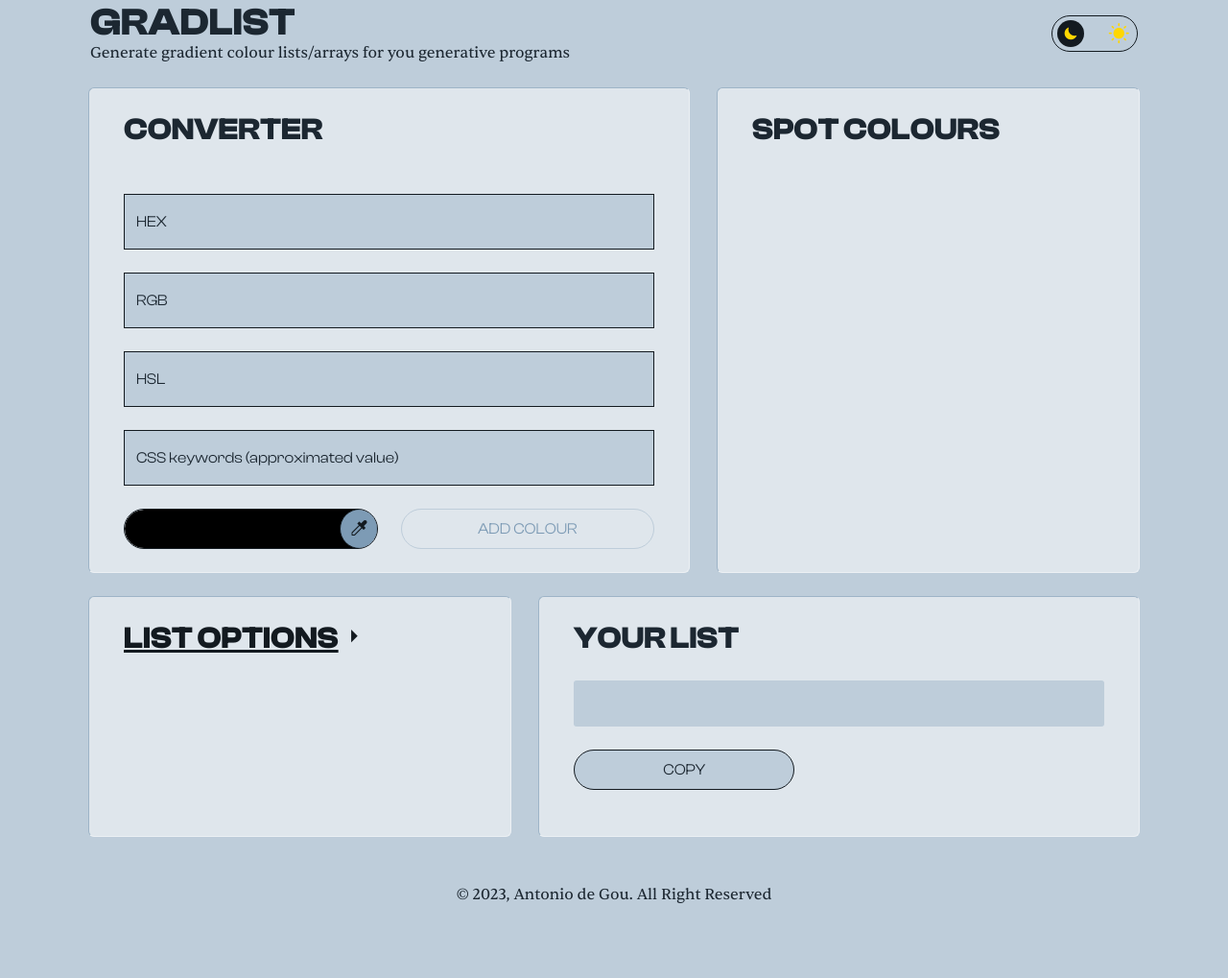
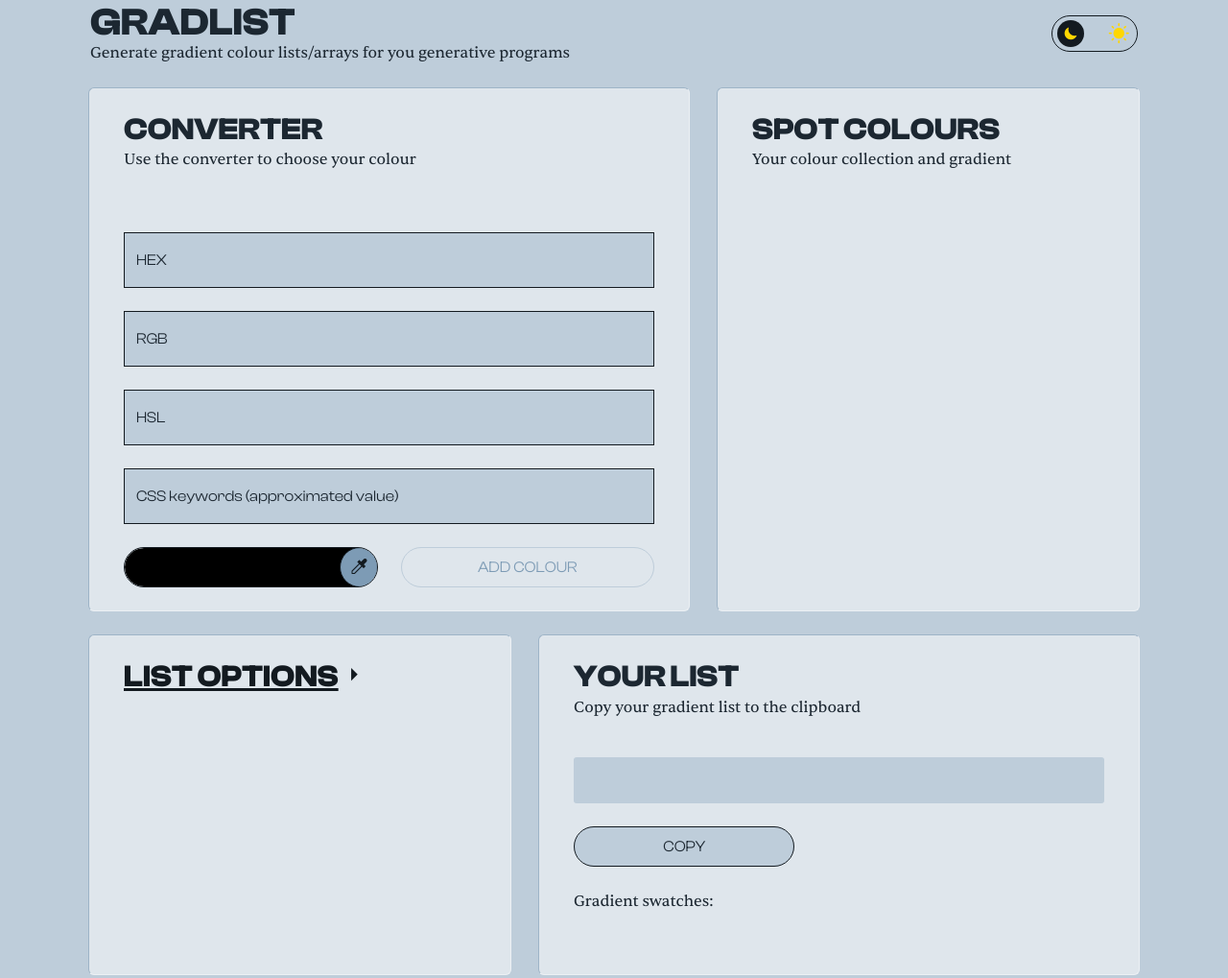
Before and after one commit to antoniodegou/gradlist-mod2b, a website built with Vite: page index.html in a window 1280 px wide. Shown: the part 21-1040 px from the top of the page at 96% size. Before the commit the page ends 989 px from the top, so only its background shows below. Built offline with nearby package versions, Linux system fonts and the light colour scheme; files whose address does not match are found by name.

Commit message:
added section information to HTML file

```diff
--- a/index.html
+++ b/index.html
@@ -37,6 +37,7 @@
             <div   class="mybox rounded-2">
               <div class="  p-0 m-0   p-4  ">
                 <h2 class="m-0 p-0  ">Converter</h2>
+                <p>Use the converter to choose your colour</p>
               </div>
               <div id="myForm" class="    p-0 m-0  p-4 position-relative">
                 <div class="form-floating p-0 pb-4 col-12 ">
@@ -80,6 +81,7 @@
               <div class="row">
                 <div class="col-12 p-4 pb-0">
                   <h2 class="m-0 p-0  ">Spot Colours</h2>
+                  <p>Your colour collection and gradient</p>
                 </div>
                 <div class="col-12 p-4 pb-0">
                   <div class="row">
@@ -238,6 +240,7 @@
           <div class="mybox rounded-2 container">
             <div class="p-4 pb-0  col-12">
               <h2 class="p-0 m-0">Your List</h2>
+              <p>Copy your gradient list to the clipboard</p>
             </div>
             <div class="p-4   align-self-start position-relative col-12 align-self-start justify-left-start ">
               <div id="my-list" class="p-4 font-monospace">
@@ -245,6 +248,9 @@
               </div>
               <div class="col-5  pt-4">
                   <input type="submit" id="copy" class="my_submit p-1 ps-4 pe-4 w-100" value="Copy">
+              </div>
+              <div class="p-4 ps-0 pb-0  col-12">
+                <p>Gradient swatches:</p>
               </div>
               <div id="swatches-preview" class="pt-4">
 
@@ -254,7 +260,7 @@
         </section>
 
         <!-- footer  -->
-        <footer class="row col-12 p-4">
+        <footer class="row col-12 p-4 mb-4">
             <div class="d-flex justify-content-center ">
               <p class="p-0 m-0">© <span id="currentYear"></span>, Antonio de Gou. All Right Reserved </p>
             </div>
```
